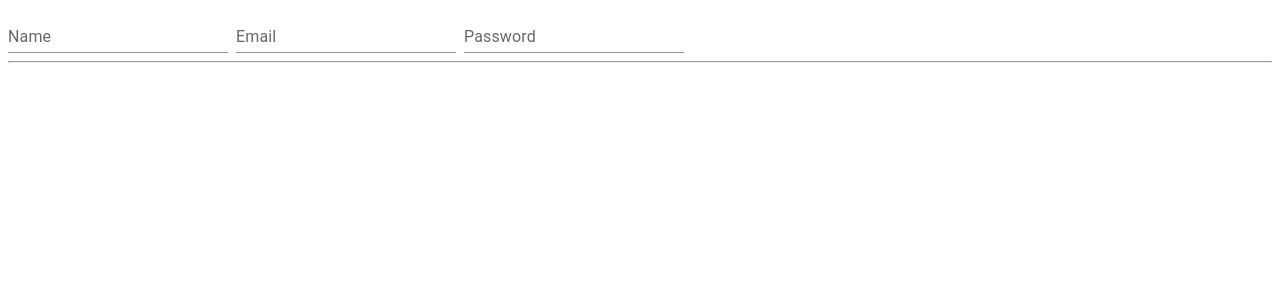
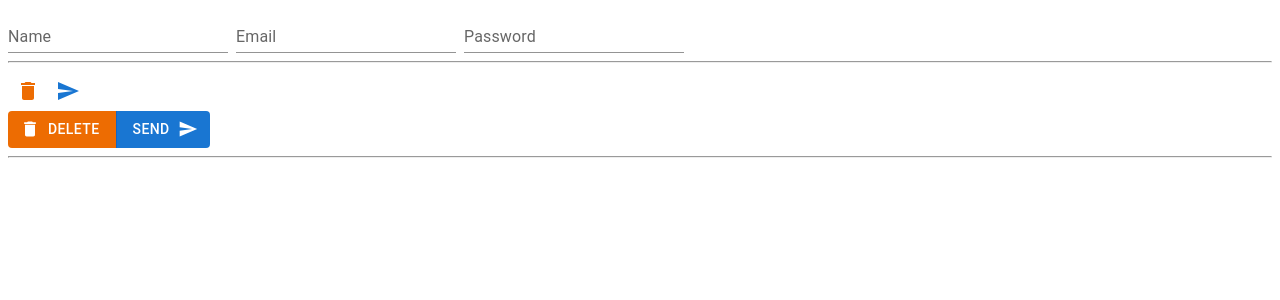
Before and after one commit to MdAliKhalil/learn-react-material-ui, a React (Vite) app in the folder react-material-ui/: page / in a window 1280 px wide. Shown: the top 300 px of the page. Built offline with nearby package versions, Linux system fonts and the light colour scheme.

Commit message:
Button Component

```diff
--- a/react-material-ui/src/App.jsx
+++ b/react-material-ui/src/App.jsx
@@ -3,6 +3,7 @@
 // import viteLogo from '/vite.svg'
 // import './App.css'
 
+import ButtonMUI from "./ButtonMUI"
 import TextFieldMUI from "./TextFieldMUI"
 
 function App() {
@@ -31,6 +32,7 @@ function App() {
         Click on the Vite and React logos to learn more
       </p> */}
       <TextFieldMUI />
+      <ButtonMUI />
     </>
   )
 }
--- /dev/null
+++ b/react-material-ui/src/ButtonMUI.jsx
@@ -0,0 +1,33 @@
+import Button from "@mui/material/Button";
+import ButtonGroup from "@mui/material/ButtonGroup";
+import IconButton from "@mui/material/IconButton";
+import DeleteIcon from "@mui/icons-material/Delete";
+import SendIcon from "@mui/icons-material/Send";
+import Divider from "./Divider";
+
+function ButtonMUI() {
+    const deleteHandler = () => {
+        alert('File has been deleted!');
+    }
+
+    const sendHandler = () => {
+        alert('File has been sent!');
+    }
+
+    return (
+        <div>
+            <ButtonGroup>
+                <IconButton aria-label="delete" title="Delete file" color="warning" onClick={deleteHandler}><DeleteIcon /></IconButton>
+                <IconButton aria-label="send" title="Send file" color="primary" onClick={sendHandler}><SendIcon /></IconButton>
+            </ButtonGroup>
+            <br />
+            <ButtonGroup variant="contained" disableElevation>
+                <Button color="warning" startIcon={<DeleteIcon />} onClick={deleteHandler}>Delete</Button>
+                <Button color="primary" endIcon={<SendIcon />} onClick={sendHandler}>Send</Button>
+            </ButtonGroup>
+            <Divider />
+        </div>
+    );
+}
+
+export default ButtonMUI;
```
